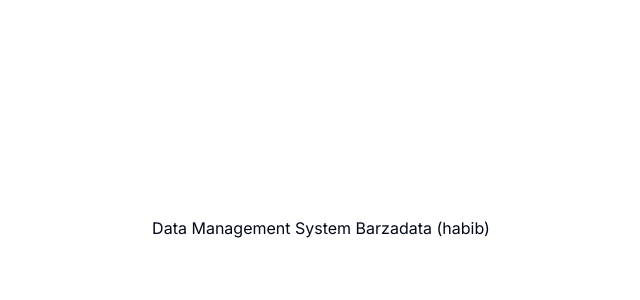
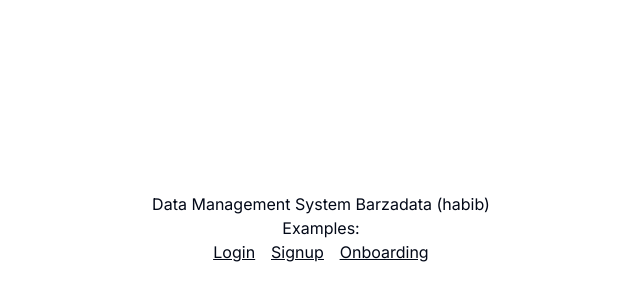
Before and after one commit to mhabbatein/data-management-system-app, a Next.js app: page / in a window 1280 px wide. Shown: the part 172-472 px from the top of the page, without its empty margins (319-959 px from the left). Built offline with nearby package versions, Linux system fonts and the light colour scheme.

Commit message:
add necessary pages

```diff
--- /dev/null
+++ b/app/(home)/(signup)/onboarding/page.tsx
@@ -0,0 +1,11 @@
+import { redirect } from "next/navigation";
+import React from "react";
+
+export default function OnboardingPage() {
+  const signedUp = false;
+
+  if (!signedUp) {
+    redirect("/signup");
+  }
+  return <div>OnboardingPage</div>;
+}
--- /dev/null
+++ b/app/(home)/(signup)/signup/page.tsx
@@ -0,0 +1,7 @@
+import React from 'react'
+
+export default function SignUpPage() {
+  return (
+    <div>SignUpPage</div>
+  )
+}
--- /dev/null
+++ b/app/(home)/login/page.tsx
@@ -0,0 +1,5 @@
+import React from "react";
+
+export default function LoginPage() {
+  return <div>LoginPage</div>;
+}
--- /dev/null
+++ b/app/(home)/page.tsx
@@ -0,0 +1,23 @@
+import Image from "next/image";
+import Link from "next/link";
+import { redirect } from "next/navigation";
+
+export default function HomePage() {
+  const authenticated = true;
+
+  if (!authenticated) {
+    redirect("/login");
+  }
+
+  return (
+    <main className="flex min-h-screen flex-col items-center justify-center">
+      Data Management System Barzadata (habib)
+      <p>Examples:</p>
+      <div className="flex flex-row gap-4 underline ">
+        <Link href="/login">Login</Link>
+        <Link href="/signup">Signup</Link>
+        <Link href="/onboarding">Onboarding</Link>
+      </div>
+    </main>
+  );
+}
--- a/app/page.tsx
+++ /dev/null
@@ -1,9 +0,0 @@
-import Image from "next/image";
-
-export default function Home() {
-  return (
-    <main className="flex min-h-screen flex-col items-center justify-center">
-      Data Management System Barzadata (habib)
-    </main>
-  );
-}
--- a/package.json
+++ b/package.json
@@ -9,6 +9,7 @@
     "lint": "next lint"
   },
   "dependencies": {
+    "@radix-ui/react-slot": "^1.0.2",
     "class-variance-authority": "^0.7.0",
     "clsx": "^2.1.0",
     "lucide-react": "^0.309.0",
```
Also changed, not shown: 1 other file (tests, documents, lock files or other folders).
